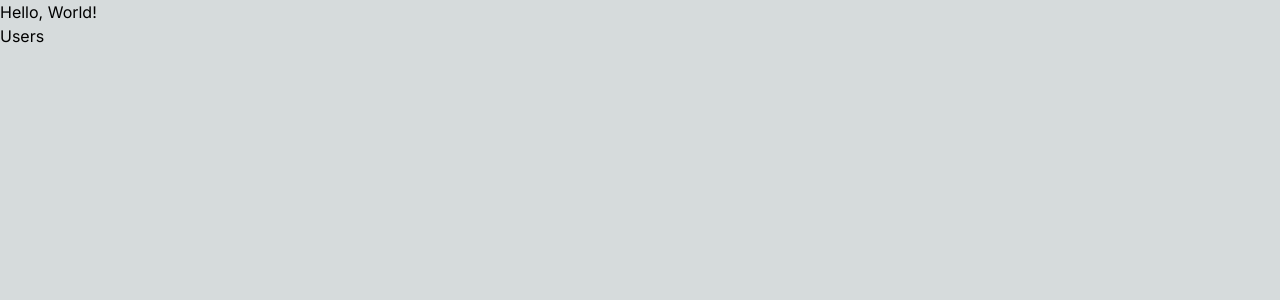
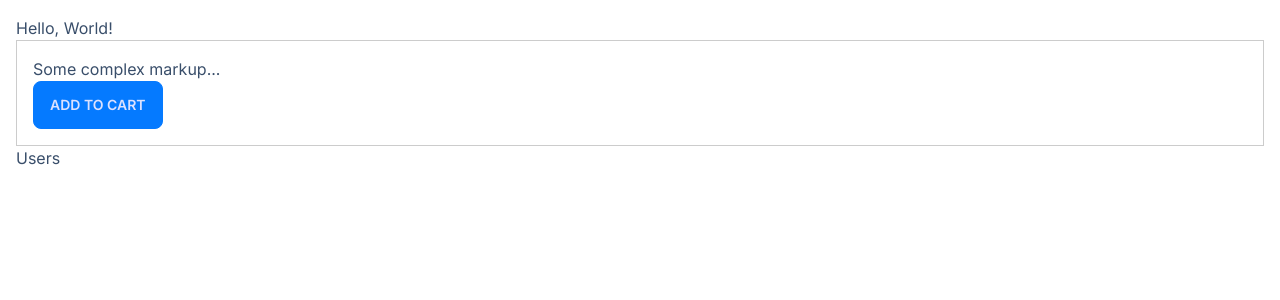
Before and after one commit to agreen254/hello-next, a Next.js app: page / in a window 1280 px wide. Shown: the top 300 px of the page. Built offline with nearby package versions, Linux system fonts and the light colour scheme.

Commit message:
learn about styling with daisyui

```diff
--- a/app/components/AddToCart.tsx
+++ b/app/components/AddToCart.tsx
@@ -2,7 +2,12 @@
 
 const AddToCart = () => {
   return (
-    <button onClick={() => console.log("added to cart.")}>Add to Cart</button>
+    <button
+      className="btn btn-primary"
+      onClick={() => console.log("added to cart.")}
+    >
+      Add to Cart
+    </button>
   );
 };
 
--- /dev/null
+++ b/app/components/ProductCard.module.css
@@ -0,0 +1,4 @@
+.card {
+  padding: 1rem;
+  border: 1px solid #ccc;
+}
--- a/app/components/ProductCart.tsx
+++ b/app/components/ProductCard.tsx
@@ -3,14 +3,15 @@
 // "use client";
 
 import AddToCart from "./AddToCart";
+import styles from "./ProductCard.module.css";
 
-const ProductCart = () => {
+const ProductCard = () => {
   return (
-    <div>
+    <div className={styles.card}>
       <p>Some complex markup...</p>
       <AddToCart />
     </div>
   );
 };
 
-export default ProductCart;
+export default ProductCard;
--- a/app/globals.css
+++ b/app/globals.css
@@ -2,21 +2,17 @@
 @tailwind components;
 @tailwind utilities;
 
-:root {
+/* :root {
   --foreground-rgb: 0, 0, 0;
-  --background-start-rgb: 214, 219, 220;
-  --background-end-rgb: 255, 255, 255;
 }
 
 @media (prefers-color-scheme: dark) {
   :root {
     --foreground-rgb: 255, 255, 255;
-    --background-start-rgb: 0, 0, 0;
-    --background-end-rgb: 0, 0, 0;
   }
-}
+} */
 
 body {
-  color: rgb(var(--foreground-rgb));
-  background: rgb(var(--background-start-rgb));
+  /* color: rgb(var(--foreground-rgb)); */
+  padding: 1rem;
 }
--- a/app/layout.tsx
+++ b/app/layout.tsx
@@ -1,22 +1,22 @@
-import './globals.css'
-import type { Metadata } from 'next'
-import { Inter } from 'next/font/google'
+import "./globals.css";
+import type { Metadata } from "next";
+import { Inter } from "next/font/google";
 
-const inter = Inter({ subsets: ['latin'] })
+const inter = Inter({ subsets: ["latin"] });
 
 export const metadata: Metadata = {
-  title: 'Create Next App',
-  description: 'Generated by create next app',
-}
+  title: "Create Next App",
+  description: "Generated by create next app",
+};
 
 export default function RootLayout({
   children,
 }: {
-  children: React.ReactNode
+  children: React.ReactNode;
 }) {
   return (
-    <html lang="en">
+    <html lang="en" data-theme="winter">
       <body className={inter.className}>{children}</body>
     </html>
-  )
+  );
 }
--- a/app/page.tsx
+++ b/app/page.tsx
@@ -1,9 +1,11 @@
 import Link from "next/link";
+import ProductCard from "./components/ProductCard";
 
 export default function Home() {
   return (
     <main>
       <h1>Hello, World!</h1>
+      <ProductCard />
       <Link href="/users">Users</Link>
     </main>
   );
--- a/app/users/page.tsx
+++ b/app/users/page.tsx
@@ -1,22 +1,35 @@
 type User = {
   id: number;
   name: string;
+  email: string;
 };
 
 const UsersPage = async () => {
   // no need to use a hook
   // all happens on the server side
-  const res = await fetch("https://jsonplaceholder.typicode.com/users");
+  const res = await fetch("https://jsonplaceholder.typicode.com/users", {
+    next: { revalidate: 10 }, // fetches new data every 10 seconds
+  });
   const users: User[] = await res.json();
 
   return (
     <>
-      <h1>Users:</h1>
-      <ul>
-        {users.map((user) => (
-          <li key={user.id}>{user.name}</li>
-        ))}
-      </ul>
+      <table className="table table-bordered">
+        <thead>
+          <tr>
+            <th>Name</th>
+            <th>Email</th>
+          </tr>
+        </thead>
+        <tbody>
+          {users.map((user) => (
+            <tr key={user.id}>
+              <td>{user.name}</td>
+              <td>{user.email}</td>
+            </tr>
+          ))}
+        </tbody>
+      </table>
     </>
   );
 };
--- a/package.json
+++ b/package.json
@@ -21,5 +21,8 @@
     "react-dom": "18.2.0",
     "tailwindcss": "3.3.3",
     "typescript": "5.2.2"
+  },
+  "devDependencies": {
+    "daisyui": "^3.7.5"
   }
 }
--- a/tailwind.config.ts
+++ b/tailwind.config.ts
@@ -1,20 +1,23 @@
-import type { Config } from 'tailwindcss'
+import type { Config } from "tailwindcss";
 
 const config: Config = {
   content: [
-    './pages/**/*.{js,ts,jsx,tsx,mdx}',
-    './components/**/*.{js,ts,jsx,tsx,mdx}',
-    './app/**/*.{js,ts,jsx,tsx,mdx}',
+    "./pages/**/*.{js,ts,jsx,tsx,mdx}",
+    "./components/**/*.{js,ts,jsx,tsx,mdx}",
+    "./app/**/*.{js,ts,jsx,tsx,mdx}",
   ],
   theme: {
     extend: {
       backgroundImage: {
-        'gradient-radial': 'radial-gradient(var(--tw-gradient-stops))',
-        'gradient-conic':
-          'conic-gradient(from 180deg at 50% 50%, var(--tw-gradient-stops))',
+        "gradient-radial": "radial-gradient(var(--tw-gradient-stops))",
+        "gradient-conic":
+          "conic-gradient(from 180deg at 50% 50%, var(--tw-gradient-stops))",
       },
     },
   },
-  plugins: [],
-}
-export default config
+  plugins: [require("daisyui")],
+  daisyui: {
+    themes: ["winter"],
+  },
+};
+export default config;
```
Also changed, not shown: 1 other file (tests, documents, lock files or other folders).
